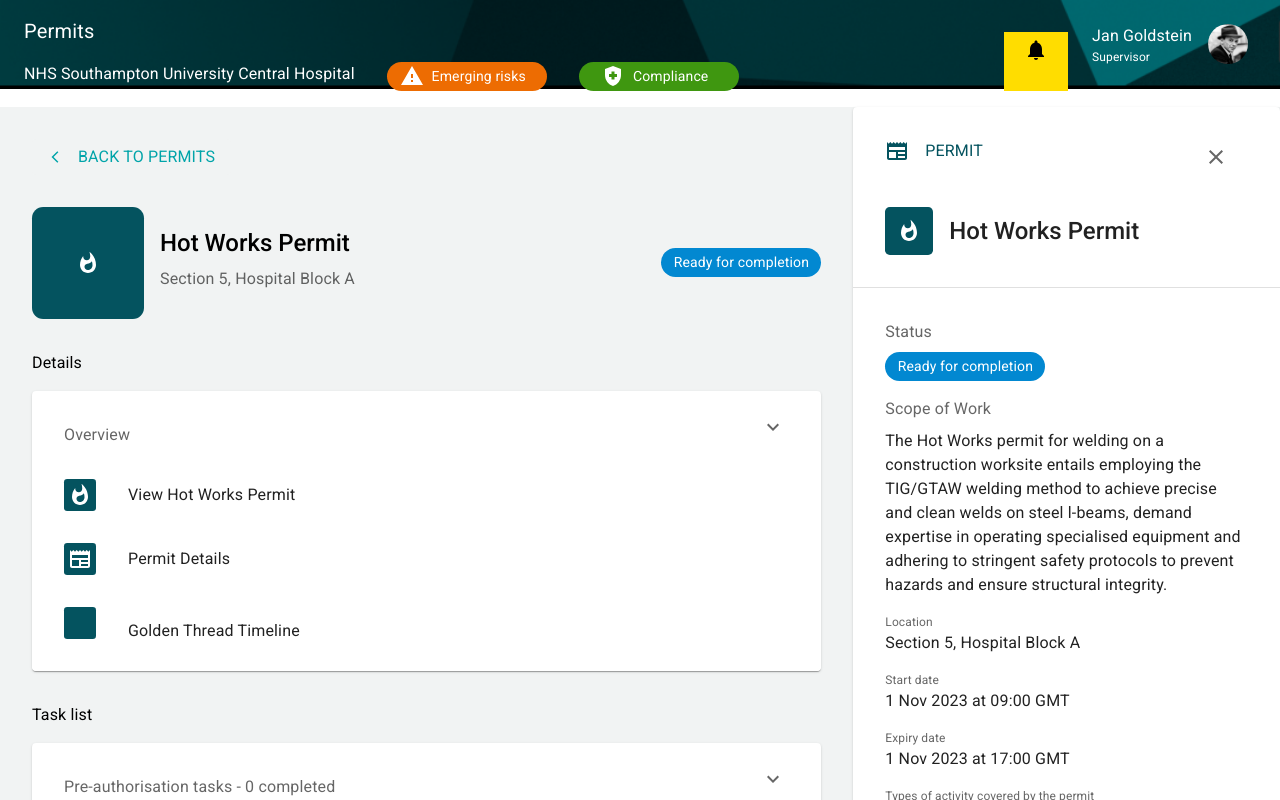
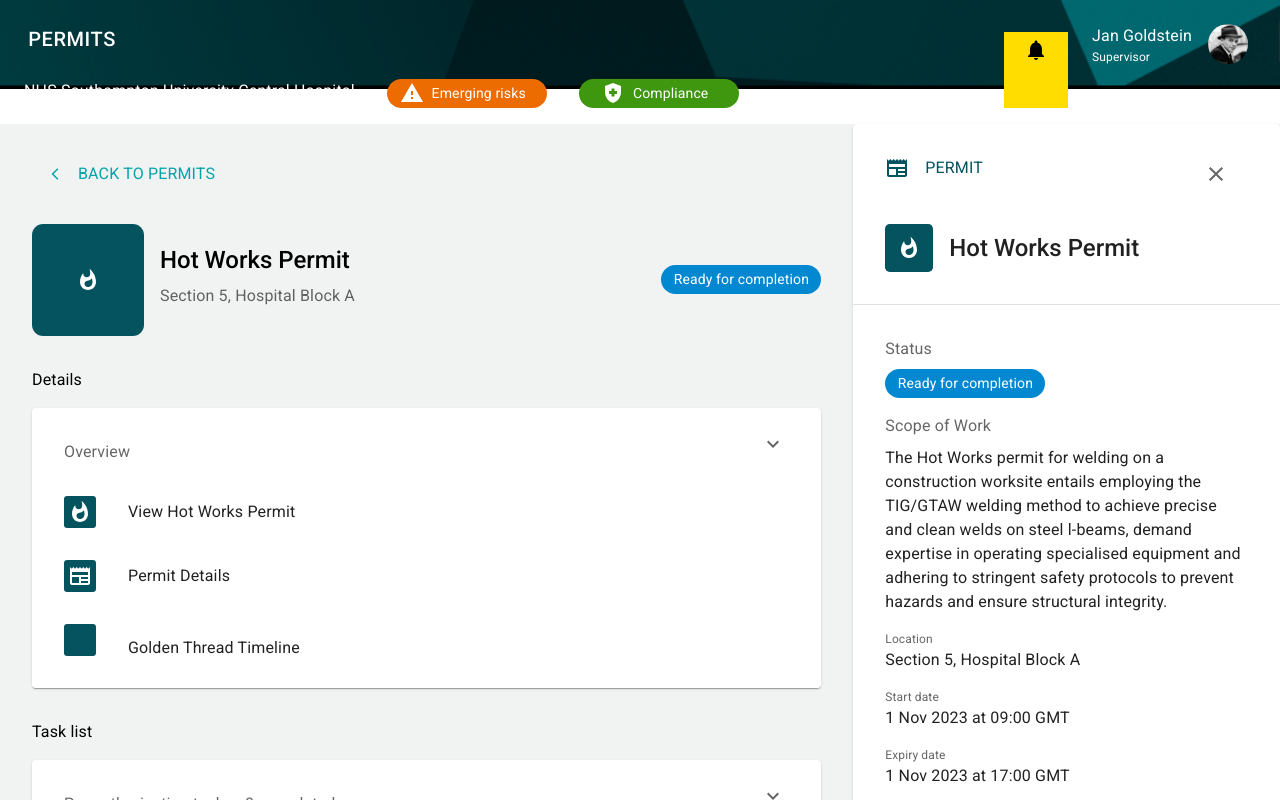
Before and after one commit to Catherinen29/skunkworks, a React (Create React App) app: page /permitoverviewcompleted in a window 1280 px wide. Shown: the top 800 px of the page. Built offline with nearby package versions, Linux system fonts and the light colour scheme.

Commit message:
Amend navigation.

```diff
--- a/src/components/PermitSignOff/PermitOverviewCompleted.js
+++ b/src/components/PermitSignOff/PermitOverviewCompleted.js
@@ -107,7 +107,7 @@ return (
 
 <Box sx={{bgcolor: '#f1f3f3', pb: '3rem', width: '80%'}}>
     <Button
-    onClick={() => navigate('/permits')}
+    onClick={() => navigate('/finalpermits')}
     variant="contained" disableElevation={true}
     sx={{color: '#00a4a9', bgcolor: '#f1f3f3', m: '2rem', mb: 0}}
     >
--- a/src/components/common/PermitToolBar.js
+++ b/src/components/common/PermitToolBar.js
@@ -37,7 +37,9 @@ return(
 
     <Grid container spacing={2} sx={{color: 'white', display: 'flex', flexDirection: 'row', pt: '1rem'}}>
     <Grid item xs={8} sx={{display: 'flex', flexDirection: 'column'}}>
-        <Typography sx={{color: '#ffffff', fontSize: 20}}>Permits</Typography>
+        <Button variant="text"
+        onClick={() => navigate('/')}
+        sx={{color: '#ffffff', fontSize: 20, width: '6rem'}}>Permits</Button>
         <Box sx={{display: 'flex', flexDirection: 'row'}}>
             <Typography sx={{color: '#ffffff', mt: 2, mr: 2}}>NHS Southampton University Central Hospital</Typography>
             <Box
--- a/src/components/mobView.js/CompletedPermit.js
+++ b/src/components/mobView.js/CompletedPermit.js
@@ -39,7 +39,7 @@ return (
 
             <Box sx={{display: 'flex', flexDirection: 'row', justifyContent: 'space-between',
                 width: '90%', m: '1rem'}}>
-                <Button onClick={() => navigate('/permits')} sx={{color: 'white'}}>
+                <Button onClick={() => navigate('/')} sx={{color: 'white'}}>
                     <ArrowBackIcon sx={{height: '3rem', width: '3rem'}} />
                 </Button>
 
--- a/src/components/mobView.js/ProjectPermits.js
+++ b/src/components/mobView.js/ProjectPermits.js
@@ -25,7 +25,7 @@ return (
 
             <Box sx={{display: 'flex', flexDirection: 'row', alignItems: 'center',
                 width: '90%', m: '1rem'}}>
-                <Button onClick={() => navigate('/permits')} sx={{color: 'white'}}>
+                <Button onClick={() => navigate('/')} sx={{color: 'white'}}>
                     <ArrowBackIcon sx={{height: '3rem', width: '3rem'}} />
                 </Button>
                 <Typography variant="h4" fontWeight={500}
--- a/src/components/mobView.js/SignPermit.js
+++ b/src/components/mobView.js/SignPermit.js
@@ -48,7 +48,7 @@ return (
             boxShadow: 5}}>
                 <Box sx={{display: 'flex', flexDirection: 'row', alignItems: 'center',
                 width: '90%', m: '1rem'}}>
-                <Button onClick={() => navigate('/permits')} sx={{color: 'white'}}>
+                <Button onClick={() => navigate('/')} sx={{color: 'white'}}>
                     <ArrowBackIcon sx={{height: '3rem', width: '3rem'}}  />
                 </Button>
                 <Typography variant="h4" fontWeight={500}
```
